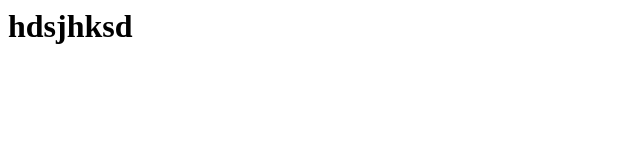
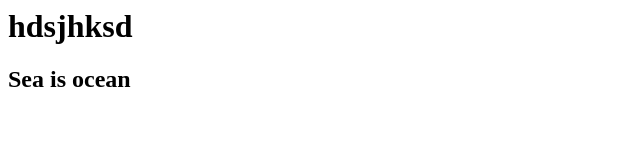
Before and after one commit to KeshavGupta1998/Remote, a plain HTML site: page about.html in a window 1280 px wide. Shown: the whole page, without its empty margins (0-640 px from the left). Drawn offline with Linux system fonts and the light colour scheme.

Commit message:
Skipping the staging area

```diff
--- a/about.html
+++ b/about.html
@@ -1,5 +1,6 @@
 <html>
     <body>
         <h1><b>hdsjhksd</b></h1>
+        <h2>Sea is ocean </h2>
     </body>
 </html>
```
